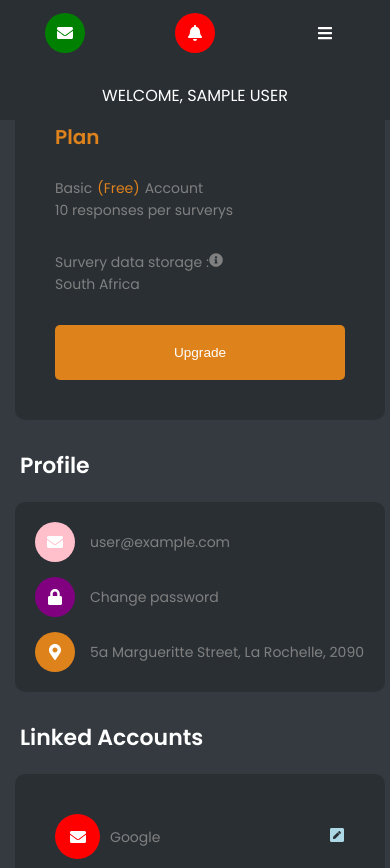
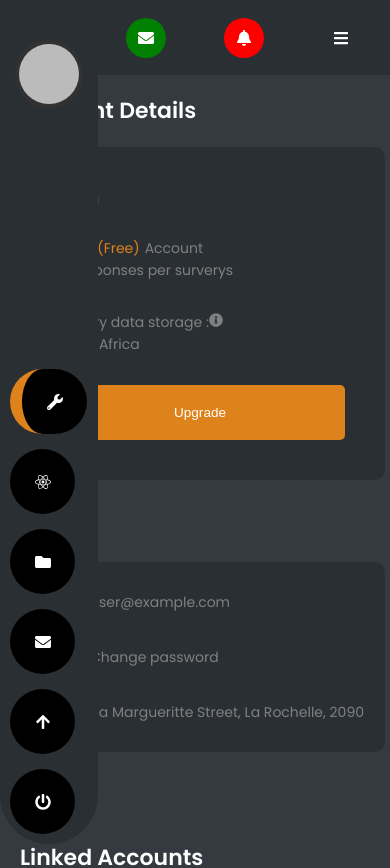
Before and after one commit to mwingrov/Foshizi, a Next.js app in the folder Foshizi-main/: page /dashboard in a window 390 px wide. Shown: the top 868 px of the page. Built offline with nearby package versions, Linux system fonts and the light colour scheme; no server answers; sample sign-in values are in the browser's storage.

Commit message:
features : sidebar mobile view

```diff
--- a/Foshizi-main/src/components/base/iconSideLink/IconSideLinkElement.js
+++ b/Foshizi-main/src/components/base/iconSideLink/IconSideLinkElement.js
@@ -1,14 +1,15 @@
 import styled from "styled-components";
 
 export const LinkWrapper = styled.div`
-  height: 65px;
   display: flex;
   align-items: center;
   justify-content: flex-start;
+  border-radius: 0px;
   padding-left: 50px;
   padding-right: 15px;
+  font-size: 16px;
+  height: 65px;
   color: #fff;
-  font-size: 16px;
   cursor: pointer;
   background: black;
   border-left: ${({ showActivePanel }) =>
@@ -18,12 +19,28 @@ export const LinkWrapper = styled.div`
     border-left: 12px solid #de821c;
     transition: all 0.2s ease-in-out;
   }
+
+  @media (max-width: 678px) {
+    width: 65px;
+    height: 65px;
+    border-radius: 50px;
+    justify-content: center;
+    padding: 0;
+  }
 `;
 
 export const LinkElement = styled.p`
-  margin-left: 20px;
-  min-width: max-content;
+  display: none;
+  @media (min-width: 678px) {
+    display: inline;
+    margin-left: 20px;
+    min-width: max-content;
+  }
 `;
 export const Arrow = styled.span`
-  margin-left: auto;
+  display: none;
+  @media (min-width: 678px) {
+    display: block;
+    margin-left: auto;
+  }
 `;
--- a/Foshizi-main/src/components/base/iconSideLink/index.js
+++ b/Foshizi-main/src/components/base/iconSideLink/index.js
@@ -4,7 +4,6 @@ import { FaAngleDown, FaAngleRight } from "react-icons/fa";
 import { useState } from "react";
 
 const IconSideLink = ({ linkName, linkIcon, showActivePanel }) => {
-
   const [showNotification, setShowNotification] = useState(false);
 
   const handleLogout = () => {
@@ -19,15 +18,18 @@ const IconSideLink = ({ linkName, linkIcon, showActivePanel }) => {
   const handleLinkName = (linkName) => {
     if (linkName === "Logout") {
       handleLogout();
-      {showNotification && (
-        <Logout onClose={handleCloseNotification} />
-      )};
+      {
+        showNotification && <Logout onClose={handleCloseNotification} />;
+      }
     }
-  }
+  };
 
   return (
-    <LinkWrapper showActivePanel={showActivePanel} onClick={(linkName) => handleLinkName(linkName)}>
-      {/* {linkIcon} */}
+    <LinkWrapper
+      showActivePanel={showActivePanel}
+      onClick={(linkName) => handleLinkName(linkName)}
+    >
+      {linkIcon}
       <LinkElement>{linkName}</LinkElement>
       {linkName === "Logout" ? null : (
         <Arrow>{showActivePanel ? <FaAngleRight /> : <FaAngleDown />}</Arrow>
--- a/Foshizi-main/src/components/base/iconText/IconTextElement.js
+++ b/Foshizi-main/src/components/base/iconText/IconTextElement.js
@@ -7,8 +7,10 @@ export const IconTextWrapper = styled.div`
   gap: ${({ textSize }) => (textSize === "sm" ? "5px" : "20px")};
 `;
 export const ImageContainer = styled.div`
-  width: ${({ big }) => (big === "200" ? "100px" : "40px")};
-  height: ${({ big }) => (big === "200" ? "100px" : "40px")};
+  width: ${({ big }) =>
+    big === "200" ? "100px" : big === "100" ? "60px" : "40px"};
+  height: ${({ big }) =>
+    big === "200" ? "100px" : big === "100" ? "60px" : "40px"};
   border-radius: 50%;
   background: #333233;
   padding: 4px;
--- a/Foshizi-main/src/components/base/searchBar/SearchBarElement.js
+++ b/Foshizi-main/src/components/base/searchBar/SearchBarElement.js
@@ -2,11 +2,10 @@ import styled from "styled-components";
 
 export const SearchBarWrapper = styled.div`
   display: none;
-  position: relative;
-  flex-basis: 25%;
-  background: #333;
-
   @media (min-width: 678px) {
+    position: relative;
+    background: #333;
+    flex-basis: 25%;
     width: 230px;
   }
 `;
--- a/Foshizi-main/src/components/layout/dashboard/DashboardElement.js
+++ b/Foshizi-main/src/components/layout/dashboard/DashboardElement.js
@@ -2,8 +2,8 @@ import styled from "styled-components";
 
 export const DashboardWrapper = styled.section`
   font-family: "Poppins", sans-serif;
-  min-height: 100vh;
   @media (min-width: 768px) {
+    min-height: 100vh;
     display: flex;
     align-items: center;
     font-family: "Poppins", sans-serif;
@@ -44,6 +44,8 @@ export const PanelContainer = styled.section`
 `;
 export const RowContainer = styled.div`
   margin: 20px 0;
+  margin-top: 80px;
+
   @media (min-width: 1024px) {
     margin: 0;
     display: flex;
--- a/Foshizi-main/src/components/ui/header/HeaderElement.js
+++ b/Foshizi-main/src/components/ui/header/HeaderElement.js
@@ -3,7 +3,7 @@ import styled from "styled-components";
 export const HeaderWrapper = styled.div`
   position: fixed;
   width: 100%;
-  height: 100px;
+  height: 55px;
   padding-top: 10px;
   display: flex;
   flex-direction: column;
@@ -47,11 +47,13 @@ export const ButtonWrapper = styled.div`
 `;
 
 export const WelcomeText = styled.h2`
+  display: none;
   font-size: 16px;
   text-transform: uppercase;
   line-height: 22px;
   color: #fff;
   @media (min-width: 768px) {
+    display: flex;
     font-size: 16px;
     line-height: 32px;
     flex-basis: 20%;
--- a/Foshizi-main/src/components/ui/header/index.js
+++ b/Foshizi-main/src/components/ui/header/index.js
@@ -7,7 +7,7 @@ import {
   IconWrapper,
   IconElement,
 } from "./HeaderElement";
-import { FaEnvelope, FaBell, FaBars } from "react-icons/fa";
+import { FaEnvelope, FaBell, FaBars, FaSearch } from "react-icons/fa";
 import { useSession } from "next-auth/react";
 
 const Header = () => {
@@ -24,6 +24,9 @@ const Header = () => {
           <Button btnText="Plans/Pricing" link="plans" bg="secondary" />
         </ButtonWrapper>
         <IconWrapper>
+          <IconElement bg="grey">
+            <FaSearch />
+          </IconElement>
           <IconElement bg="green">
             <FaEnvelope />
           </IconElement>
--- a/Foshizi-main/src/components/ui/sideBar/SideBarElement.js
+++ b/Foshizi-main/src/components/ui/sideBar/SideBarElement.js
@@ -2,16 +2,25 @@ import styled from "styled-components";
 import Image from "next/image";
 
 export const DashboardSideBar = styled.div`
-  width: 100%;
-  display: none;
+  width: 20%;
+  position: fixed;
+  top: 0;
+  bottom: 0;
+  z-index: 45;
+  background: #2a2f34;
+  display: flex;
+  flex-direction: column;
+  align-items: center;
+  padding: 10px;
+  border-radius: 50px;
+
   @media (min-width: 1024px) {
-    width: 20%;
+    position: static;
     background: #2a2f34;
     border: 1px solid#2A2F34;
     height: calc(100vh - 20px);
-    display: flex;
-    flex-direction: column;
-    padding: 20px;
+    align-items: start;
+    padding: 10px;
   }
 `;
 
@@ -24,12 +33,38 @@ export const Wrapper = styled.div`
   flex-direction: column;
   gap: 15px;
   margin-top: auto;
+  width: 100%;
+`;
+export const ProfileWrapper = styled.div`
+  display: none;
+  @media (min-width: 678px) {
+    display: block;
+  }
+`;
+export const UserProfile = styled.div`
+  margin-top: 30px;
+  display: flex;
+  flex-direction: column;
+
+  @media (min-width: 678px) {
+    display: none;
+  }
+`;
+export const LogoWrapperSideBar = styled.div`
+  display: none;
+  @media (min-width: 678px) {
+    display: block;
+  }
 `;
 export const Title = styled.h3`
+  display: none;
+  @media (min-width: 768px) {
+    display: block;
     font-size: 14px;
     color: #fff;
     font-weight: 700px;
     text-transform: uppercase;
     margin: 20px auto;
     width: 100%;
+  }
 `;
--- a/Foshizi-main/src/components/ui/sideBar/index.js
+++ b/Foshizi-main/src/components/ui/sideBar/index.js
@@ -6,12 +6,25 @@ import {
   FaArrowUp,
   FaPowerOff,
 } from "react-icons/fa";
-import { DashboardSideBar, Wrapper, Title } from "./SideBarElement";
+import {
+  DashboardSideBar,
+  Wrapper,
+  Title,
+  ProfileWrapper,
+  UserProfile,
+  LogoWrapperSideBar,
+} from "./SideBarElement";
 import IconSideLink from "@/components/base/iconSideLink";
 import Logo from "@/components/base/logo";
 import IconText from "@/components/base/iconText";
 import profileImage from "../../../../assets/images/profile.png";
 import { useRouter } from "next/router";
+import {
+  ContentWrapper,
+  ImageContainer,
+  ImageElement,
+  Subtitle,
+} from "@/components/base/iconText/IconTextElement";
 
 const links = [
   {
@@ -48,16 +61,29 @@ const SideBarElement = (props) => {
     push("/");
   }
 
-  console.log(user);
   return (
     <DashboardSideBar>
+      <LogoWrapperSideBar>
         <Logo dashboard="true" size={100} />
+      </LogoWrapperSideBar>
+      <ProfileWrapper>
         <IconText
           image={user.image ? user.image : profileImage}
           title={user?.name}
           subtitle={user?.email}
           size={"200"}
         />
+      </ProfileWrapper>
+      <UserProfile>
+        <ImageContainer big="100">
+          <ImageElement
+            src={user.image ? user.image : profileImage}
+            width="200"
+            height="200"
+            alt={user?.name}
+          />
+        </ImageContainer>
+      </UserProfile>
       <Wrapper>
         <Title>Customize</Title>
         {links.map(({ linkName, icon }, index) => (
```
Lines whose indentation alone changed are shown as unchanged.
